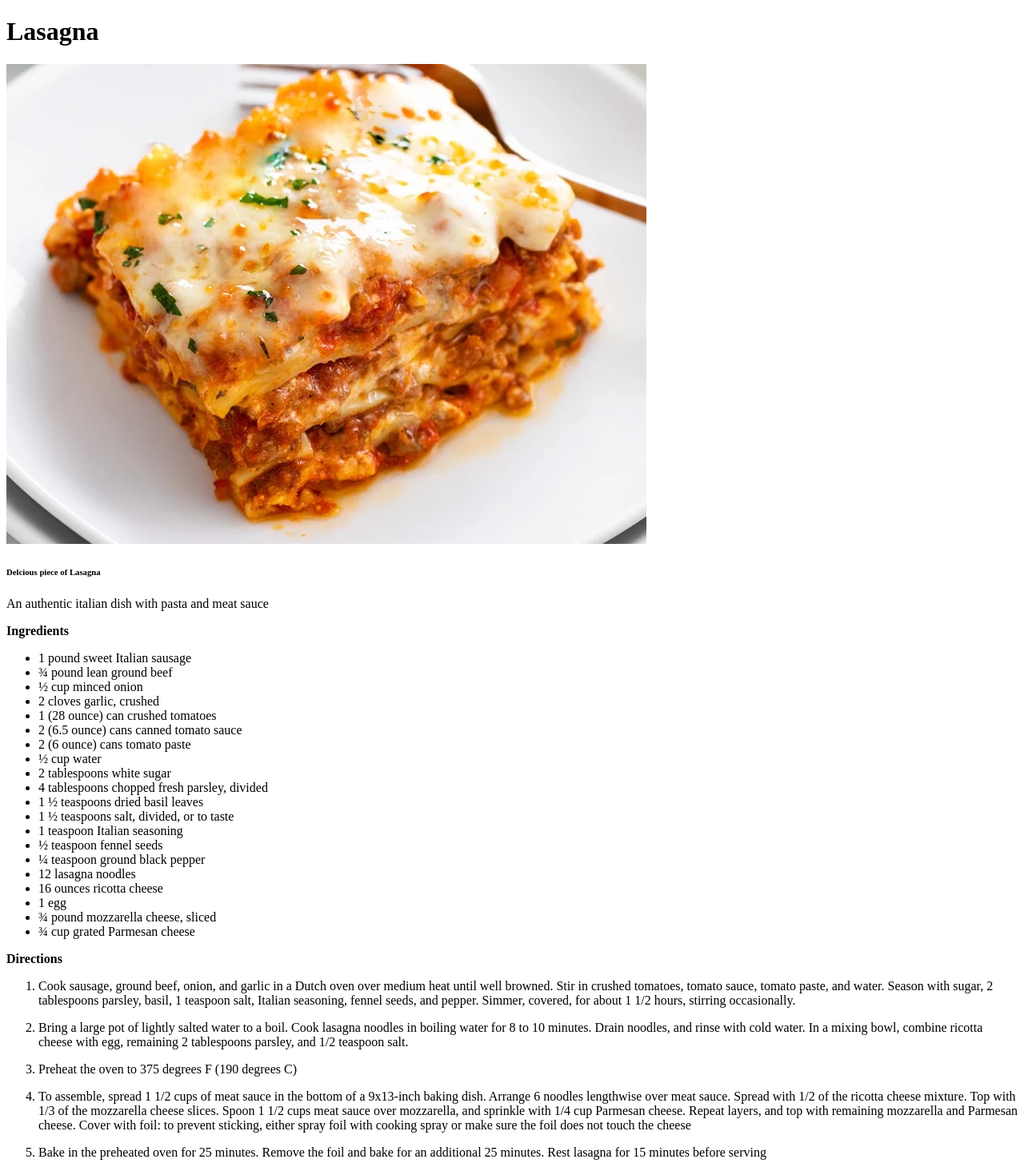
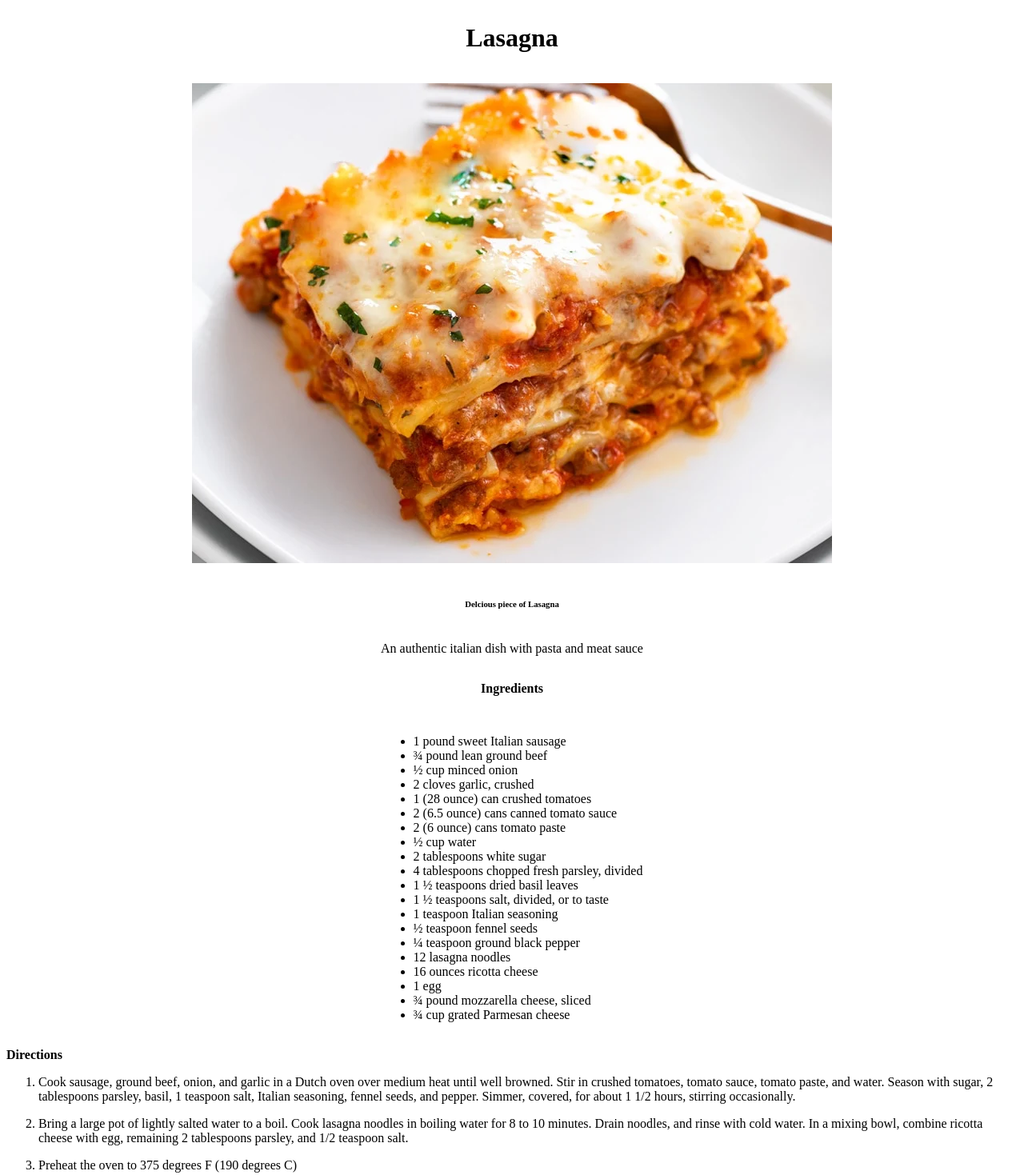
Before and after one commit to jasonpineda11/odin-recipes, a plain HTML site: page recipes/lasagna.html in a window 1280 px wide. Shown: the top 1469 px of the page at 80% size. Drawn offline with Linux system fonts and the light colour scheme.

Commit message:
Added new css file for links
used a flex layout on new css stylesheet.

```diff
--- a/recipes/lasagna.html
+++ b/recipes/lasagna.html
@@ -4,16 +4,18 @@
     <meta charset="UTF-8">
     <meta http-equiv="X-UA-Compatible" content="IE=edge">
     <meta name="viewport" content="width=device-width, initial-scale=1.0">
+    <link rel="stylesheet" href="style.css">
+
     <title>Lasagna</title>
 </head>
 <body>
-    <h1>Lasagna</h1>
-    <p><img src="../img/Lasagna.jpg" alt="Delcious peice of lasagna"></p>
-    <h6>Delcious piece of Lasagna</h6>
-    <p>An authentic italian dish with pasta and meat sauce</p>
-    <p><strong>Ingredients</strong></p>
+    <div class="tit"><h1>Lasagna</h1></div>
+    <div class="photo"><p><img src="../img/Lasagna.jpg" alt="Delcious peice of lasagna"></p></div>
+    <div class="disript"><h6>Delcious piece of Lasagna</h6></div>
+    <div class="lil"><p>An authentic italian dish with pasta and meat sauce</p></div>
+    <div class="ingri"><p><strong>Ingredients</strong></p></div>
     <p>
-        <ul>
+       <div class="ingrid"><ul>
             <li>1 pound sweet Italian sausage</li>
             <li>¾ pound lean ground beef</li>
             <li>½ cup minced onion</li>
@@ -35,7 +37,7 @@
             <li>¾ pound mozzarella cheese, sliced</li>
             <li> ¾ cup grated Parmesan cheese</li>
         </ul>
-    </p>
+    </p></div>
     <p><strong>Directions</strong></p>
     <p>
         <ol>
--- /dev/null
+++ b/recipes/style.css
@@ -0,0 +1,44 @@
+
+
+
+
+.tit {
+
+    display: flex;
+    justify-content: center;
+
+}
+
+.photo {
+display: flex;
+justify-content: center;
+
+
+
+}
+
+.disript {
+    display: flex;
+
+    justify-content: center;
+
+
+
+}
+
+
+.lil {
+    display: flex;
+    justify-content: center;
+}
+
+.ingrid {
+    display: flex;
+    justify-content: center;
+}
+
+.ingri {
+    display: flex;
+    justify-content: center;
+
+}
```
Also changed, not shown: recipes/Churros.html (+9 -7 lines).
